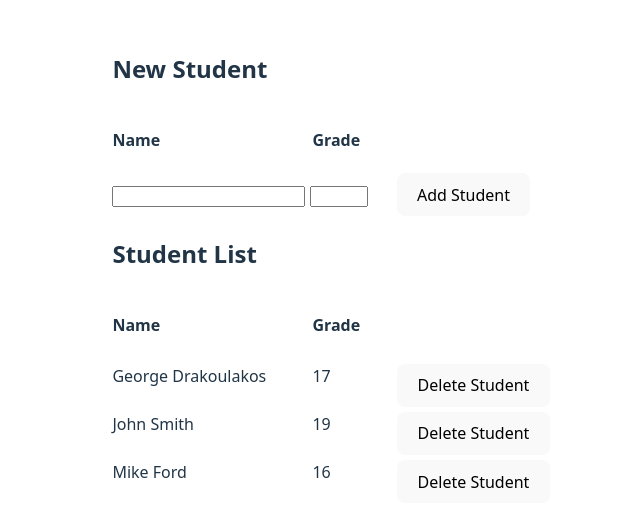
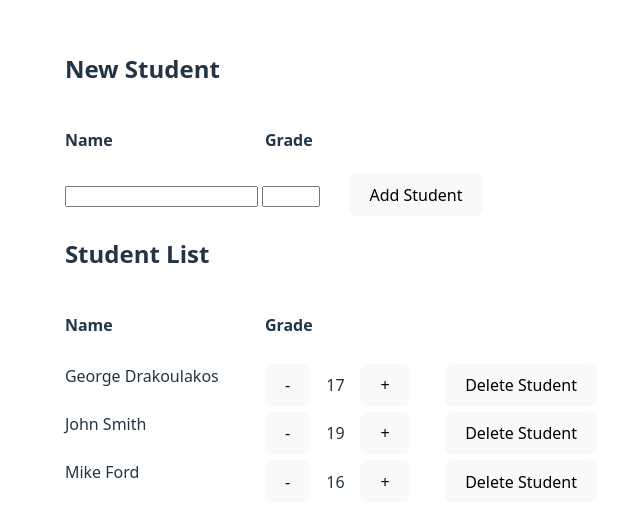
Before and after one commit to gdrakoulakos/StudentTracker, a React (Vite) app: page / in a window 1280 px wide. Shown: the part 133-660 px from the top of the page, without its empty margins (309-949 px from the left). Built offline with nearby package versions, Linux system fonts and the light colour scheme.

Commit message:
Add functionality to increase and decrease the grade of the listed students

```diff
--- a/src/components/StudentList.jsx
+++ b/src/components/StudentList.jsx
@@ -1,5 +1,5 @@
 import { useSelector, useDispatch } from "react-redux";
-import { removeStudent } from "../studentSlice";
+import { removeStudent, increaseGrade, decreaseGrade } from "../studentSlice";
 
 export const StudentList = () => {
   const students = useSelector((state) => state.classroom.students);
@@ -7,6 +7,14 @@ export const StudentList = () => {
 
   const handleDeleteStudent = (id) => {
     dispatch(removeStudent(id));
+  };
+
+  const handleIncreaseGrade = (id) => {
+    dispatch(increaseGrade(id));
+  };
+
+  const handleDecreaseGrade = (id) => {
+    dispatch(decreaseGrade(id));
   };
 
   return (
@@ -18,7 +26,17 @@ export const StudentList = () => {
       {students.map((student) => (
         <div key={student.id} style={{ display: "flex", marginTop: "5px" }}>
           <div style={{ width: "200px" }}>{student.fullName}</div>
-          <div style={{ width: "50px" }}>{student.grade}</div>
+          <button onClick={() => handleDecreaseGrade(student.id)}>-</button>
+          <div
+            style={{
+              width: "50px",
+              textAlign: "center",
+              alignContent: "center",
+            }}
+          >
+            {student.grade}
+          </div>
+          <button onClick={() => handleIncreaseGrade(student.id)}>+</button>
           <button
             style={{ marginLeft: "35px" }}
             onClick={() => handleDeleteStudent(student.id)}
--- a/src/studentSlice.js
+++ b/src/studentSlice.js
@@ -27,8 +27,25 @@ const studentSlice = createSlice({
         (student) => student.id !== action.payload
       );
     },
+    increaseGrade: (state, action) => {
+      const student = state.students.find(
+        (student) => student.id === action.payload
+      );
+      if (student) {
+        student.grade += 1;
+      }
+    },
+    decreaseGrade: (state, action) => {
+      const student = state.students.find(
+        (student) => student.id === action.payload
+      );
+      if (student) {
+        student.grade -= 1;
+      }
+    },
   },
 });
 
-export const { addStudent, removeStudent } = studentSlice.actions;
+export const { addStudent, removeStudent, increaseGrade, decreaseGrade } =
+  studentSlice.actions;
 export default studentSlice.reducer;
```
